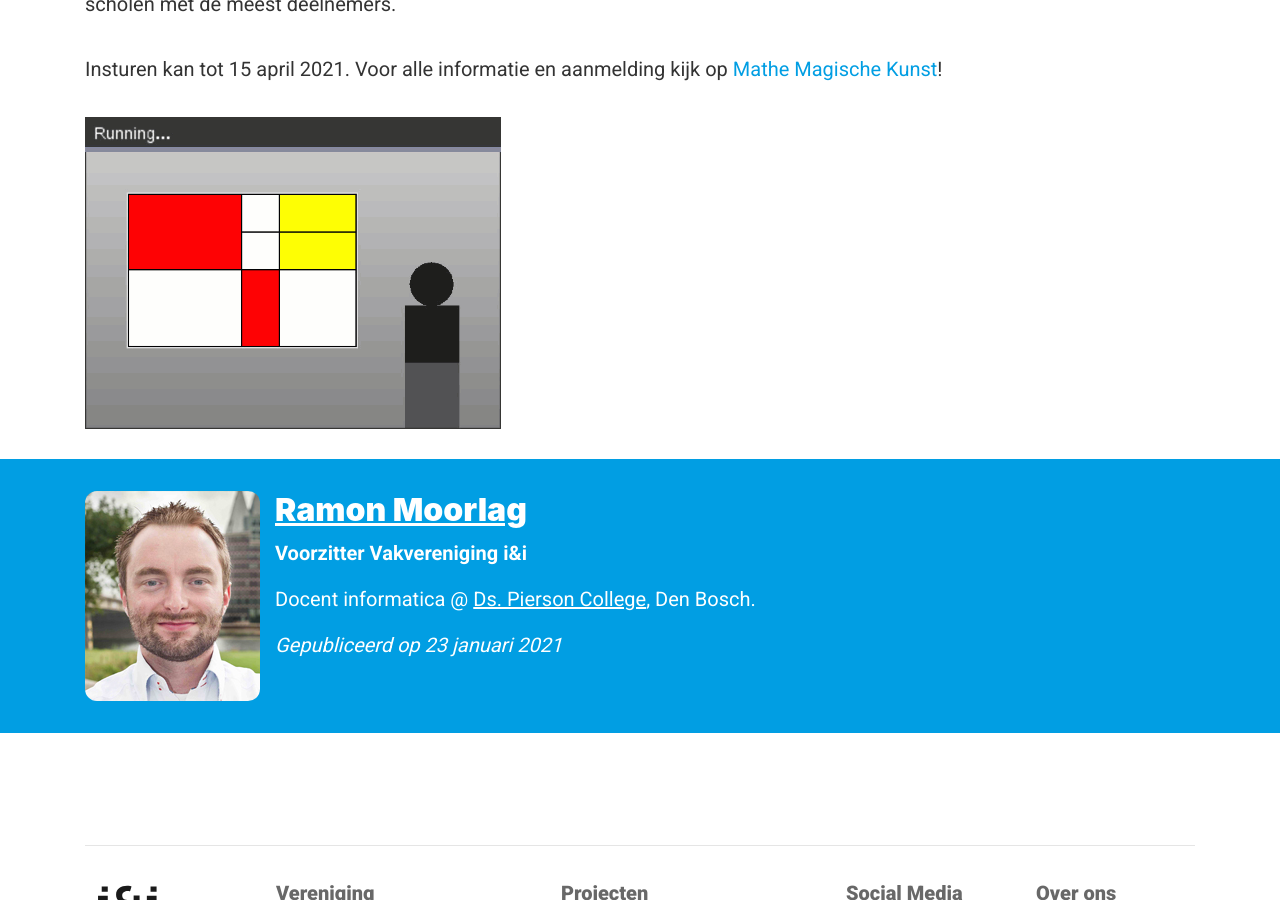
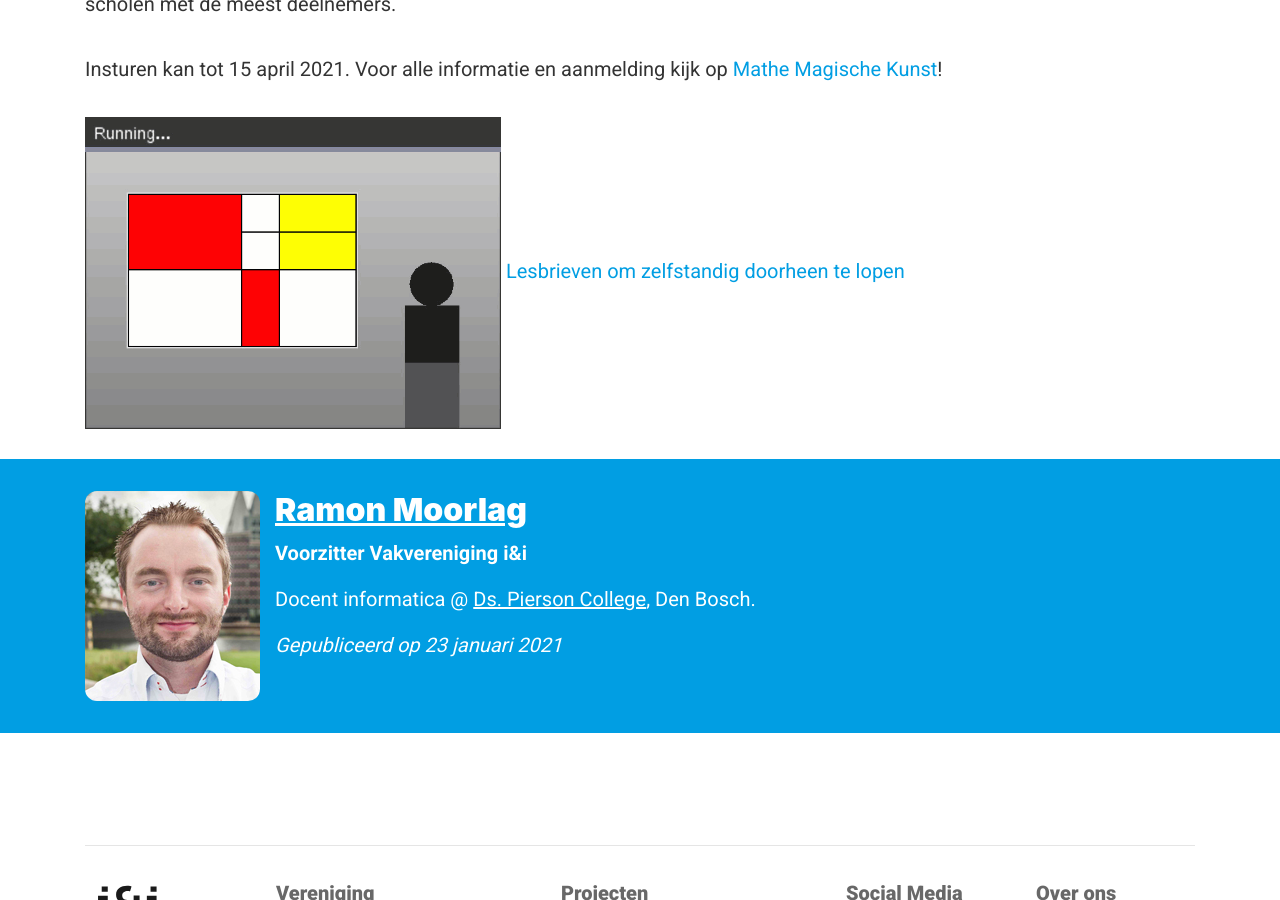
Before and after one commit to ieni/website, a Jekyll site: the page built from _posts/2021-01-23-Mathe-Magische-Kunst.md, in a window 1280 px wide and 900 px high, scrolled down 1007 px. Built offline with Jekyll 4.4.1, drawn with Linux system fonts in a browser that asks for light colours.

Commit message:
Update 2021-01-23-Mathe-Magische-Kunst.md

```diff
--- a/_posts/2021-01-23-Mathe-Magische-Kunst.md
+++ b/_posts/2021-01-23-Mathe-Magische-Kunst.md
@@ -17,3 +17,4 @@ Voor de leerlingen is een mooi prijzenpakket beschikbaar, ze maken kans op drone
 Insturen kan tot 15 april 2021. Voor alle informatie en aanmelding kijk op [Mathe Magische Kunst](https://education.ti.com/nl/promoties/prijsvraag)!
 
 ![Compositie op basis van Mondriaanse lijnen](/assets/img/content/MMK3.gif)
+[Lesbrieven om zelfstandig doorheen te lopen](https://drive.google.com/drive/folders/1Ht7y6gISJ_o52oJW_GTcFF3-lfPcCGwG?usp=sharing)
```
